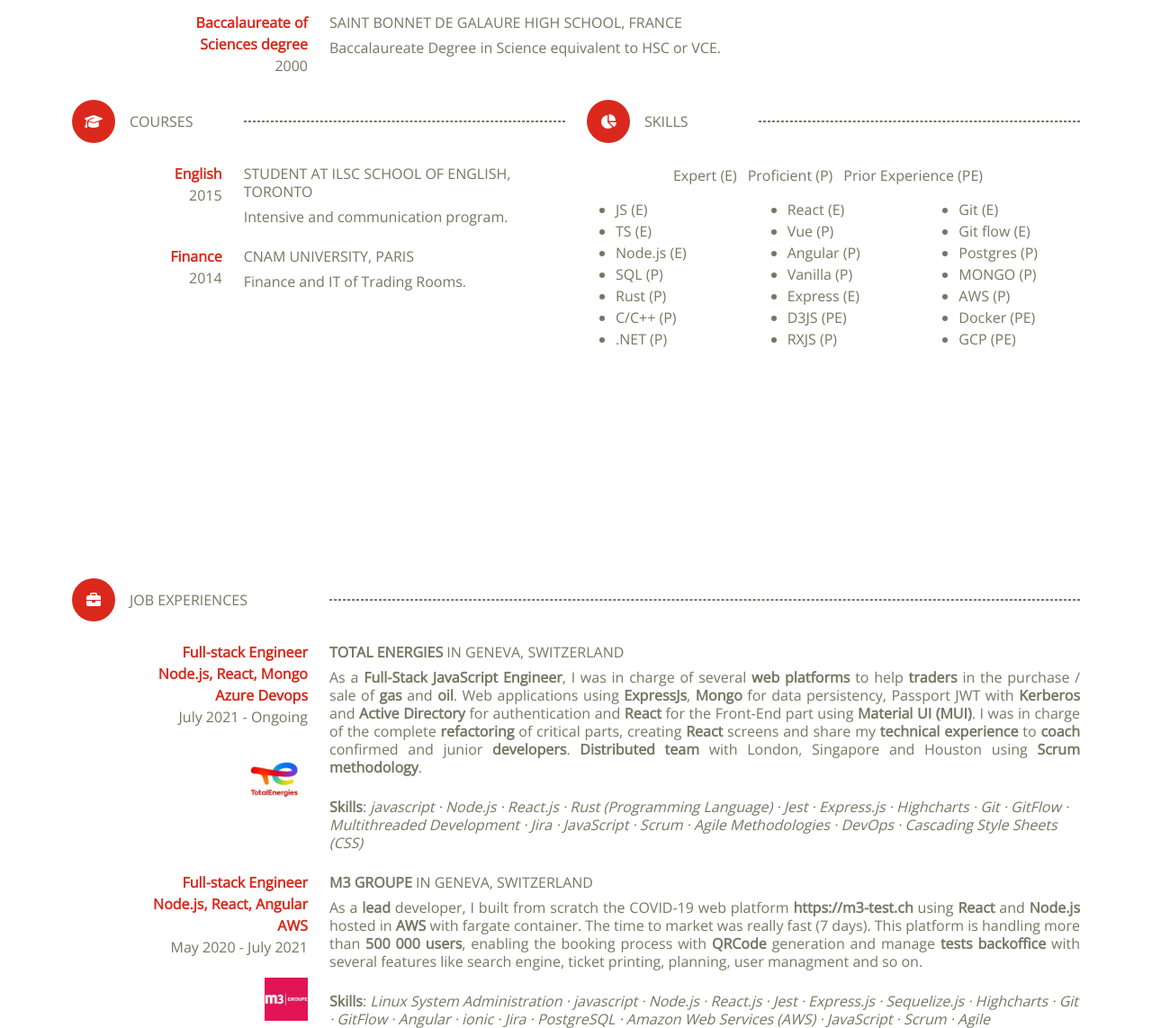
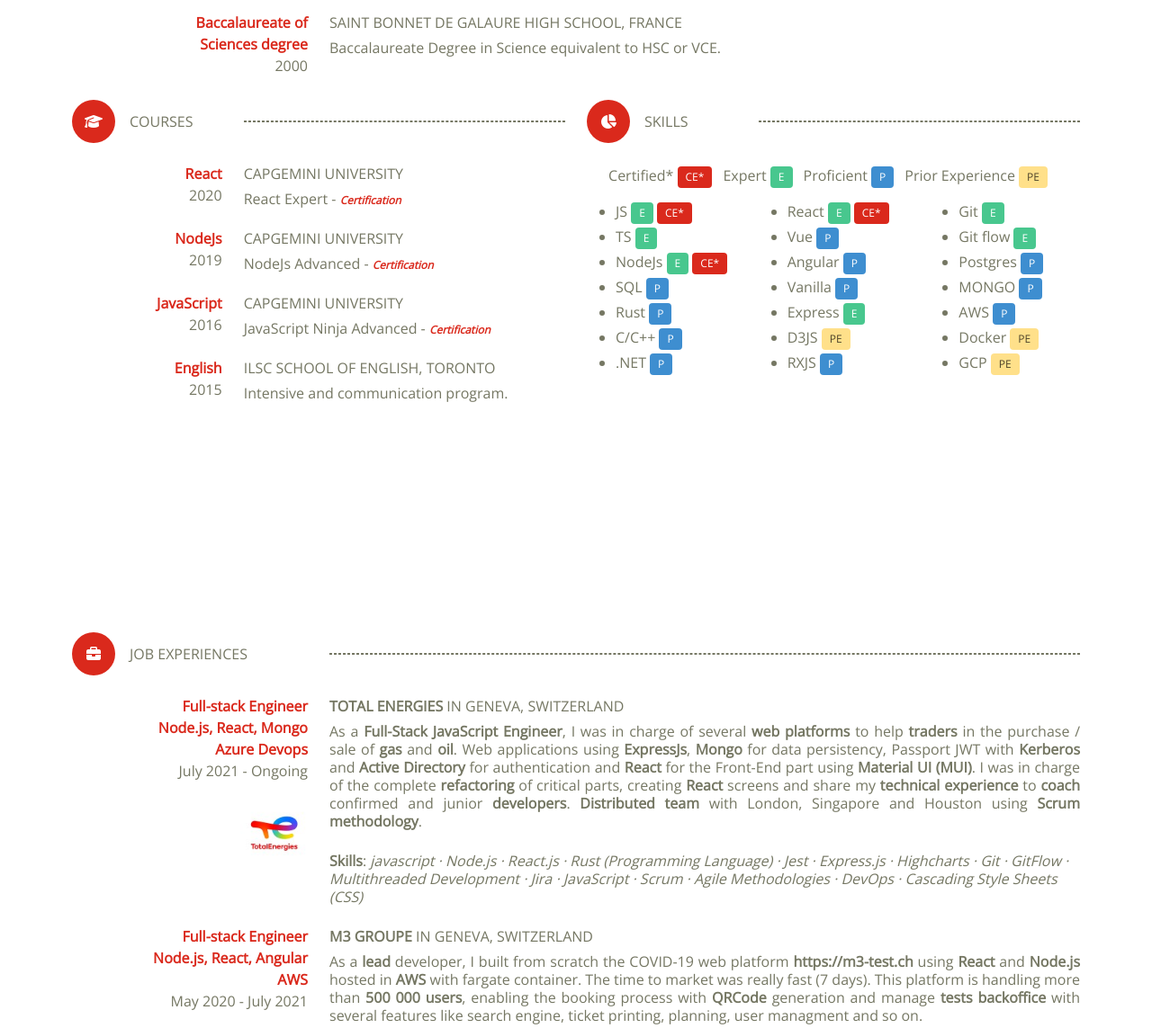
Before and after one commit to acrifolium/resume, a website built with webpack: page src/index.html in a window 1280 px wide. Shown: the part 1151-2294 px from the top of the page at 90% size. Built offline with nearby package versions, Linux system fonts and the light colour scheme; files whose address does not match are found by name.

Commit message:
Enhance with certification

```diff
--- a/src/index.html
+++ b/src/index.html
@@ -29,8 +29,8 @@
                             Software engineer
                         </div>
                         <div class="subtitle is-uppercase is-size-4">
-                            <span class="has-text-weight-bold">Full-Stack</span>
-                            <br/>Node.js - Rust - C/C++ - React - Vue
+                            <span class="has-text-weight-bold">Full-Stack <span class="tag is-primary">Certified*</span></span>
+                            <br/>Node.js - Rust - React - Vue
                             <br/>DevOps and Linux administration enthusiast
                         </div>
                     </div>
@@ -172,11 +172,11 @@
                 </div>
 
                 <div class="subtitle has-text-justified">
-                    <p><span class="has-text-weight-bold">Senior Software engineer, crafters</span> with over <span class="has-text-weight-bold">14 years'</span> of experience with a <span class="has-text-weight-bold">passion</span> for Front-end development, especially on reactive libraries like <span class="has-text-weight-bold">React</span> and <span class="has-text-weight-bold">Vue</span>.</p>
+                    <p><span class="has-text-weight-bold">Senior Software engineer, crafters</span> with over <span class="has-text-weight-bold">15 years'</span> of experience with a <span class="has-text-weight-bold">passion</span> for Front-end development, especially on reactive libraries like <span class="has-text-weight-bold">React</span> and <span class="has-text-weight-bold">Vue</span>.</p>
                     <br/>
                     <p>Experienced in <span class="has-text-weight-bold">NodeJs</span>, I have been using this technology for several years now. <span class="has-text-weight-bold">Back-End</span> for the web, <span class="has-text-weight-bold">Command line</span> for devops scripting, Asynchronous <span class="has-text-weight-bold">MultiThreading</span> process to improve performance, here is the non exaustive list of what I can master.</p>
                     <br />
-                    <p>Actively <span class="has-text-weight-bold">monitoring</span> new <span class="has-text-weight-bold">trends and technologies</span>, I built my <span class="has-text-weight-bold">own stack</span> to test and review the latest ideas. Main components being <span class="has-text-weight-bold">React</span>, Jest, <span class="has-text-weight-bold">CSS-in-js</span>, DataViz with <span class="has-text-weight-bold">D3JS</span>, HighChartJS, <span class="has-text-weight-bold">Rust</span> and <span class="has-text-weight-bold">C/C++</span> for <span class="has-text-weight-bold">general-purpose</span> languages to name a few.</p>
+                    <p>Actively <span class="has-text-weight-bold">monitoring</span> new <span class="has-text-weight-bold">trends and technologies</span>, I built my <span class="has-text-weight-bold">own stack</span> to test and review the latest ideas. Main components being <span class="has-text-weight-bold">React</span>, Jest, <span class="has-text-weight-bold">CSS-in-js</span>, DataViz with <span class="has-text-weight-bold">D3JS</span>, HighChartJS, <span class="has-text-weight-bold">Rust</span> for <span class="has-text-weight-bold">general-purpose</span> languages to name a few.</p>
                     <br/>
                     <p>On top of working with <span class="has-text-weight-bold">frontend technologies</span>, I'm also specialized in designing modern <span class="has-text-weight-bold">UI/UX</span> for my applications, implementing <span class="has-text-weight-bold">backend</span> features with <span class="has-text-weight-bold">Node.js</span>, deploying to the Cloud, especially with <span class="has-text-weight-bold">GCP</span>, and leveraging their various <span class="has-text-weight-bold">APIs</span>, while implementing DevOps best practices such as <span class="has-text-weight-bold">Kubernetes</span>.</p>
                     <br/>
@@ -268,15 +268,48 @@
 
                         <div class="columns">
                             <div class="column is-4 is-flex is-flex-direction-column is-align-items-flex-end">
+                                <span class="subtitle has-text-primary has-text-weight-bold mb-1">React</span>
+                                <span class="subtitle">2020</span>
+                            </div>
+                            <div class="column is-8">
+                                <div class="subtitle is-uppercase mb-2">Capgemini University</div>
+                                <div class="subtitle">React Expert - <span class="has-text-weight-bold has-text-primary is-size-7 is-italic">Certification</span></div>
+                            </div>
+                        </div>
+
+                        <div class="columns">
+                            <div class="column is-4 is-flex is-flex-direction-column is-align-items-flex-end">
+                                <span class="subtitle has-text-primary has-text-weight-bold mb-1">NodeJs</span>
+                                <span class="subtitle">2019</span>
+                            </div>
+                            <div class="column is-8">
+                                <div class="subtitle is-uppercase mb-2">Capgemini University</div>
+                                <div class="subtitle">NodeJs Advanced - <span class="has-text-weight-bold has-text-primary is-size-7 is-italic">Certification</span></div>
+                            </div>
+                        </div>
+
+                        <div class="columns">
+                            <div class="column is-4 is-flex is-flex-direction-column is-align-items-flex-end">
+                                <span class="subtitle has-text-primary has-text-weight-bold mb-1">JavaScript</span>
+                                <span class="subtitle">2016</span>
+                            </div>
+                            <div class="column is-8">
+                                <div class="subtitle is-uppercase mb-2">Capgemini University</div>
+                                <div class="subtitle">JavaScript Ninja Advanced - <span class="has-text-weight-bold has-text-primary is-size-7 is-italic">Certification</span></div>
+                            </div>
+                        </div>
+
+                        <div class="columns">
+                            <div class="column is-4 is-flex is-flex-direction-column is-align-items-flex-end">
                                 <span class="subtitle has-text-primary has-text-weight-bold mb-1">English</span>
                                 <span class="subtitle">2015</span>
                             </div>
                             <div class="column is-8">
-                                <div class="subtitle is-uppercase mb-2">Student at ILSC School of English, Toronto</div>
+                                <div class="subtitle is-uppercase mb-2">ILSC School of English, Toronto</div>
                                 <div class="subtitle">Intensive and communication program.</div>
                             </div>
                         </div>
-
+<!--
                         <div class="columns">
                             <div class="column is-4 is-flex is-flex-direction-column is-align-items-flex-end">
                                 <span class="subtitle has-text-primary has-text-weight-bold mb-1">Finance</span>
@@ -286,7 +319,7 @@
                                 <div class="subtitle is-uppercase mb-2">CNAM University, Paris</div>
                                 <div class="subtitle has-text-justified">Finance and IT of Trading Rooms.</div>
                             </div>
-                        </div>
+                        </div> -->
 
                     </div>
 
@@ -308,48 +341,49 @@
                         </div>
 
                         <div class="is-flex is-justify-content-center is-size-6">
-                            <span class="mr-3">Expert (E)</span>
-                            <span class="mr-3">Proficient (P)</span>
-                            <span class="mr-3">Prior Experience (PE)</span>
+                            <span class="mr-3">Certified* <span class="tag is-primary">CE*</span></span>
+                            <span class="mr-3">Expert <span class="tag is-success">E</span></span>
+                            <span class="mr-3">Proficient <span class="tag is-info">P</span></span>
+                            <span class="mr-3">Prior Experience <span class="tag is-warning">PE</span></span>
                         </div>
 
                         <div class="columns">
                             <div class="column is-flex is-flex-direction-column">
                                 <div class="content subtitle">
                                     <ul>
-                                        <li>JS (E)</li>
-                                        <li>TS (E)</li>
-                                        <li>Node.js (E)</li>
-                                        <li>SQL (P)</li>
-                                        <li>Rust (P)</li>
-                                        <li>C/C++ (P)</li>
-                                        <li>.NET (P)</li>
+                                        <li>JS <span class="tag is-success">E</span> <span class="tag is-primary">CE*</span></li>
+                                        <li>TS <span class="tag is-success">E</span></li>
+                                        <li>NodeJs <span class="tag is-success">E</span> <span class="tag is-primary">CE*</span></li>
+                                        <li>SQL <span class="tag is-info">P</span></li>
+                                        <li>Rust <span class="tag is-info">P</span></li>
+                                        <li>C/C++ <span class="tag is-info">P</span></li>
+                                        <li>.NET <span class="tag is-info">P</span></li>
                                     </ul>
                                 </div>
                             </div>
                             <div class="column is-flex is-flex-direction-column">
                                 <div class="content subtitle">
                                     <ul>
-                                        <li>React (E)</li>
-                                        <li>Vue (P)</li>
-                                        <li>Angular (P)</li>
-                                        <li>Vanilla (P)</li>
-                                        <li>Express (E)</li>
-                                        <li>D3JS (PE)</li>
-                                        <li>RXJS (P)</li>
+                                        <li>React <span class="tag is-success">E</span> <span class="tag is-primary">CE*</span></li>
+                                        <li>Vue <span class="tag is-info">P</span></li>
+                                        <li>Angular <span class="tag is-info">P</span></li>
+                                        <li>Vanilla <span class="tag is-info">P</span></li>
+                                        <li>Express <span class="tag is-success">E</span></li>
+                                        <li>D3JS <span class="tag is-warning">PE</span></li>
+                                        <li>RXJS <span class="tag is-info">P</span></li>
                                     </ul>
                                 </div>
                             </div>
                             <div class="column is-flex is-flex-direction-column">
                                 <div class="content subtitle">
                                     <ul>
-                                        <li>Git (E)</li>
-                                        <li>Git flow (E)</li>
-                                        <li>Postgres (P)</li>
-                                        <li>MONGO (P)</li>
-                                        <li>AWS (P)</li>
-                                        <li>Docker (PE)</li>
-                                        <li>GCP (PE)</li>
+                                        <li>Git <span class="tag is-success">E</span></li>
+                                        <li>Git flow <span class="tag is-success">E</span></li>
+                                        <li>Postgres <span class="tag is-info">P</span></li>
+                                        <li>MONGO <span class="tag is-info">P</span></li>
+                                        <li>AWS <span class="tag is-info">P</span></li>
+                                        <li>Docker <span class="tag is-warning">PE</span></li>
+                                        <li>GCP <span class="tag is-warning">PE</span></li>
                                     </ul>
                                 </div>
                             </div>
@@ -556,37 +590,37 @@
 
                 <div class="columns">
                     <div class="column is-3 is-flex is-flex-direction-column is-align-items-flex-end">
+                        <span class="subtitle has-text-primary has-text-weight-bold mb-1">Jonathan Weibel</span>
+                        <span class="subtitle mb-1">Senior Software Engineer</span>
+                        <span class="subtitle">May 2020 - July 2021</span>
+                    </div>
+                    <div class="column is-9">
+                        <div class="subtitle is-uppercase mb-2">M3 GROUPE IN GENEVA, SWITZERLAND</div>
+                        <div class="content is-small is-italic">"One of the best teammates I have ever had. We developed the m3-test booking and tracking platform together from scratch, as part of the dedicated operations team. Olivier was super quick to design the data model and the user interface.[...] Olivier is also a great communicant with stakeholders and end-users, with an excellent understanding of the business needs."</div>
+                    </div>
+                </div>
+
+                <div class="columns">
+                    <div class="column is-3 is-flex is-flex-direction-column is-align-items-flex-end">
+                        <span class="subtitle has-text-primary has-text-weight-bold mb-1">James Martin</span>
+                        <span class="subtitle mb-1">Tech Lead @AXA</span>
+                        <span class="subtitle">March 2019 - May 2020</span>
+                    </div>
+                    <div class="column is-9">
+                        <div class="subtitle is-uppercase mb-2">AXA LAB R&D AT INNOVATION PARK EPFL IN LAUSANNE, SWITZERLAND</div>
+                        <div class="content is-small is-italic">"I have had the pleasure of working closely with Olivier and I can confidently recommend him as a skilled software engineer with a strong work ethic and excellent team spirit. He is always willing to lend a helping hand and collaborate with the team [...]."</div>
+                    </div>
+                </div>
+
+                <div class="columns">
+                    <div class="column is-3 is-flex is-flex-direction-column is-align-items-flex-end">
                         <span class="subtitle has-text-primary has-text-weight-bold mb-1">Jérome Lavancier</span>
                         <span class="subtitle mb-1">Program Director</span>
                         <span class="subtitle">Oct 2016 - Feb 2019</span>
                     </div>
                     <div class="column is-9">
                         <div class="subtitle is-uppercase mb-2">SOCIETE GENERALE IN PARIS LA DEFENSE, FRANCE</div>
-                        <div class="content is-small is-italic">"[...]  he also brought his expertise on dev ops tooling. He has always been commited to bring maximum business value to our partners and is open minded on deep changes on technologies."</div>
-                    </div>
-                </div>
-
-                <div class="columns">
-                    <div class="column is-3 is-flex is-flex-direction-column is-align-items-flex-end">
-                        <span class="subtitle has-text-primary has-text-weight-bold mb-1">Frédéric Musso</span>
-                        <span class="subtitle mb-1">Product Designer</span>
-                        <span class="subtitle">Jan 2016 - Sep 2016</span>
-                    </div>
-                    <div class="column is-9">
-                        <div class="subtitle is-uppercase mb-2">FINEXKAP FINTECH IN PARIS, FRANCE</div>
-                        <div class="content is-small is-italic">"[...] a broad-minded team player. [...] Self motivated and wise software engineer with huge knowledge. [...] someone to deliver under pressure, no slip-ups, just results [...] I enjoyed working with him on the various projects we took on."</div>
-                    </div>
-                </div>
-
-                <div class="columns">
-                    <div class="column is-3 is-flex is-flex-direction-column is-align-items-flex-end">
-                        <span class="subtitle has-text-primary has-text-weight-bold mb-1">Antoine Delugeau</span>
-                        <span class="subtitle mb-1">Project Manager</span>
-                        <span class="subtitle">Sep 2008 - Jul 2013</span>
-                    </div>
-                    <div class="column is-9">
-                        <div class="subtitle is-uppercase mb-2">CAPGEMINI, FRANCE</div>
-                        <div class="content is-small is-italic">"[...] Olivier is an experienced .NET developer, with a strong industrialized approach on delivery models, close to multi-cultural environments on international projects. Olivier is also an open-minded, reliable and sociable team member, able to work on complex matters and always here to tackle the stress."</div>
+                        <div class="content is-small is-italic">"Olivier has been part of my team during 2 years and half. [...] he also brought his expertise on dev ops tooling. He has always been commited to bring maximum business value to our partners and is open minded on deep changes on technologies."</div>
                     </div>
                 </div>
             </div>
```
